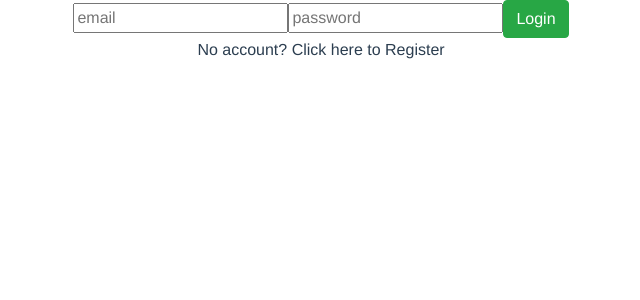
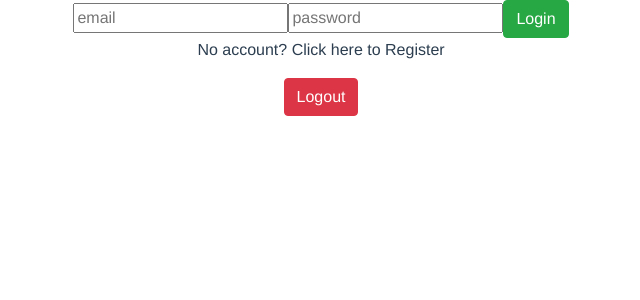
Before and after one commit to BradenDykstra/kanban, a Vue app in the folder client/: page /#/login in a window 1280 px wide. Shown: the top 300 px of the page, without its empty margins (319-959 px from the left). Built offline with nearby package versions, Linux system fonts and the light colour scheme; no server answers.

Commit message:
logout button

```diff
--- a/client/src/App.vue
+++ b/client/src/App.vue
@@ -1,12 +1,18 @@
 <template>
   <div id="app">
-    <router-view/>
+    <router-view />
+    <button class="btn btn-danger" @click="logout()">Logout</button>
   </div>
 </template>
 
 <script>
 export default {
-  name: "App"
+  name: "App",
+  methods: {
+    logout() {
+      this.$store.dispatch("logout");
+    }
+  }
 };
 </script>
 
```
